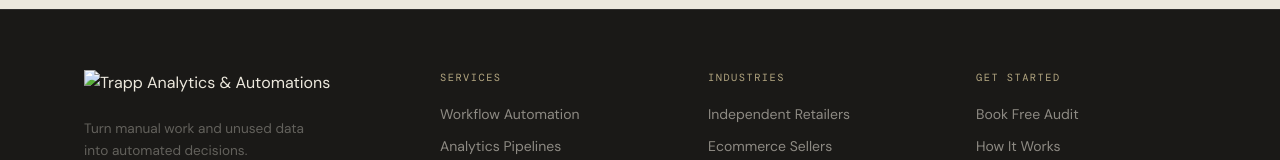
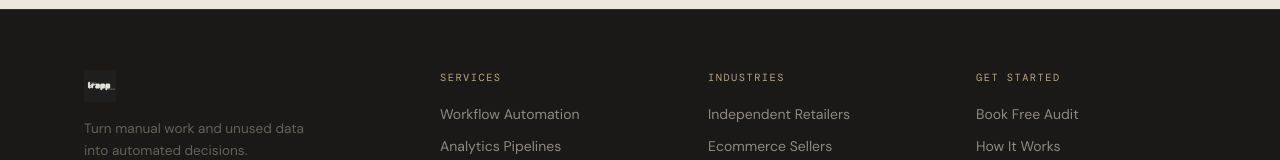
Before and after one commit to GergT/LandingTrapp, a plain HTML site: page index.html in a window 1280 px wide. Shown: the part 4589-4749 px from the top of the page. Drawn offline with nearby package versions, Linux system fonts and the light colour scheme; the site is published under a folder, as on GitHub Pages, so addresses that start at the root find nothing.

Commit message:
Fix footer logo image source path

```diff
--- a/index.html
+++ b/index.html
@@ -823,7 +823,7 @@
   <div class="wrap">
     <div class="footer-top">
       <div class="footer-brand">
-        <img src="/dark_logo.png" alt="Trapp Analytics & Automations" />
+        <img src="dark_logo.png" alt="Trapp Analytics & Automations" />
         <p class="footer-tagline">Turn manual work and unused data into automated decisions.</p>
       </div>
       <div class="footer-col">
```
